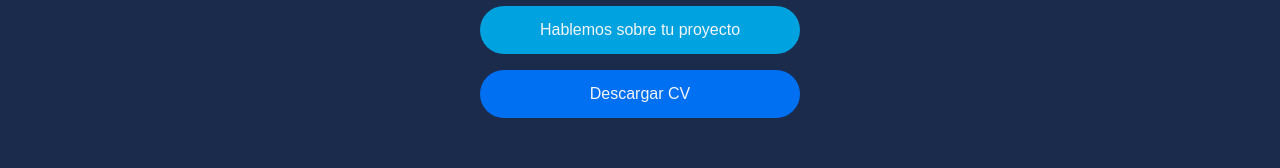
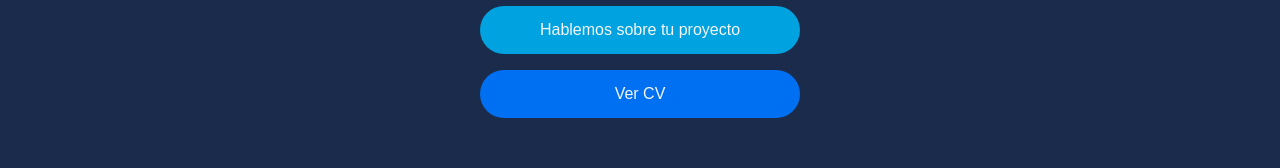
Before and after one commit to pablitomartinez/mi-web, a Next.js app: page / in a window 1280 px wide. Shown: the part 460-628 px from the top of the page. Built offline with nearby package versions, Linux system fonts and the light colour scheme.

Commit message:
feat: se agrego cv, y se coloco en el boton de hero para su descarga

```diff
--- a/src/components/hero.tsx
+++ b/src/components/hero.tsx
@@ -1,3 +1,4 @@
+
 // components/Hero.tsx
 const Hero = () => {
   return (
@@ -18,8 +19,16 @@ const Hero = () => {
           <button className="bg-accent text-background px-8 py-3 rounded-full hover:bg-accent-dark transition duration-300 max-w-xs w-full transform hover:scale-105 hover:text-primary hover:shadow-lg">
             Hablemos sobre tu proyecto
           </button>
+
           <button className="bg-secondary text-background px-8 py-3 rounded-full hover:bg-secondary-dark transition duration-300 max-w-xs w-full transform hover:scale-105 hover:text-primary hover:shadow-lg">
-            Descargar CV
+            <a
+              href="/cv/CV-PabloMartinez.pdf" // Ruta al archivo en la carpeta public
+              target="_blank" // Abre en una nueva pestaña
+              rel="noopener noreferrer" // Seguridad al abrir enlaces externos
+              className="w-full h-full flex justify-center items-center"
+            >
+              Ver CV
+            </a>
           </button>
         </div>
       </div>
```
Also changed, not shown: src/components/formContac.tsx (+0 -114 lines), 1 other file (tests, documents, lock files or other folders).
